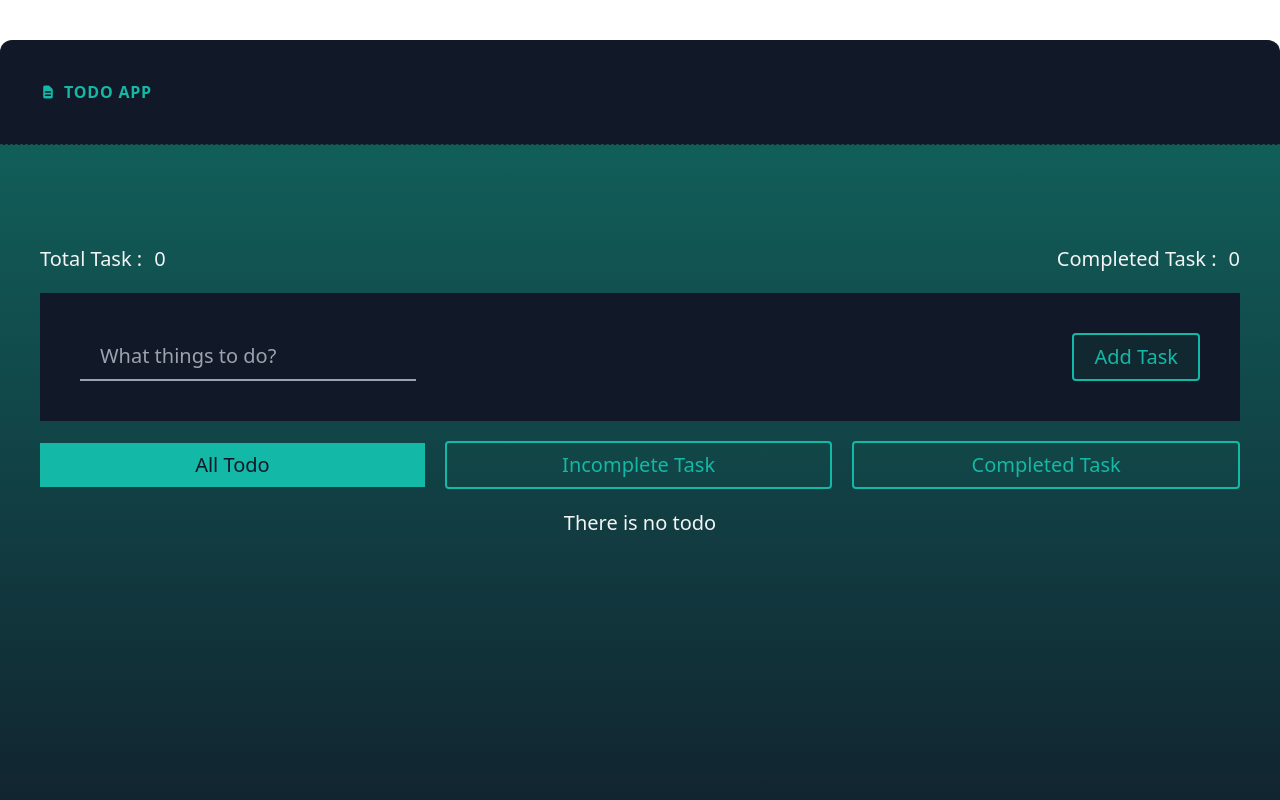
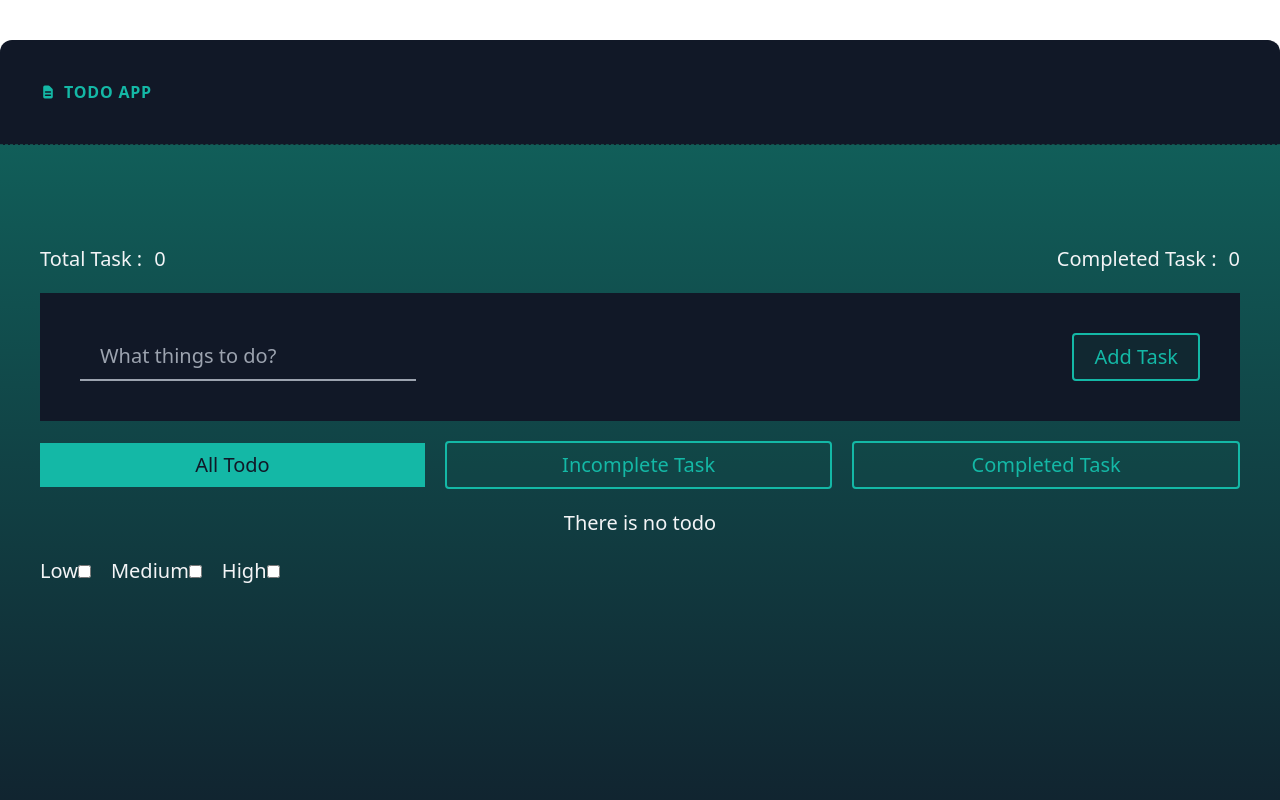
Before and after one commit to Sayadkhan/Todo-List-App, a React (Vite) app: page / in a window 1280 px wide. Shown: the top 800 px of the page. Built offline with nearby package versions, Linux system fonts and the light colour scheme.

Commit message:
filtering opstion added

```diff
--- a/src/components/Todo.jsx
+++ b/src/components/Todo.jsx
@@ -3,9 +3,15 @@ import { MdDelete } from "react-icons/md";
 import { GrCompliance } from "react-icons/gr";
 import { RxCross1 } from "react-icons/rx";
 
-const Todo = ({ todo, toggleComplete, deleteTodo, editTodo }) => {
+const Todo = ({
+  todo,
+  toggleComplete,
+  deleteTodo,
+  editTodo,
+  handlePriorityChange,
+}) => {
   return (
-    <div className="bg-gray-900 flex justify-between w-full mt-5 py-10 px-3">
+    <div className="bg-gray-900 flex flex-col gap-3 md:flex md:flex-row md:justify-between w-full mt-5 py-10 px-3">
       {/* <p>{todo?.task}</p> */}
 
       <div className="flex flex-col">
@@ -20,6 +26,36 @@ const Todo = ({ todo, toggleComplete, deleteTodo, editTodo }) => {
             <span className="text-sm text-red-500">Task is incomplete</span>
           </div>
         )}
+      </div>
+
+      <div className=" flex gap-3 items-center  my-3">
+        <button
+          className={`${
+            todo.priority === "Low"
+              ? "w-4 h-4 object-cover border-[2px] rounded-full bg-red-500"
+              : "w-4 h-4 object-cover border-[2px] rounded-full"
+          }`}
+          value="Low"
+          onClick={(e) => handlePriorityChange(e, todo.id)}
+        ></button>
+        <button
+          className={`${
+            todo.priority === "Medium"
+              ? "w-4 h-4 object-cover border-[2px] rounded-full bg-yellow-500"
+              : "w-4 h-4 object-cover border-[2px] rounded-full"
+          }`}
+          value="Medium"
+          onClick={(e) => handlePriorityChange(e, todo.id)}
+        ></button>
+        <button
+          className={`${
+            todo.priority === "High"
+              ? "w-4 h-4 object-cover border-[2px] rounded-full bg-green-500"
+              : "w-4 h-4 object-cover border-[2px] rounded-full"
+          }`}
+          value="High"
+          onClick={(e) => handlePriorityChange(e, todo.id)}
+        ></button>
       </div>
 
       <div className="flex gap-5">
--- a/src/components/TodoWrapper.jsx
+++ b/src/components/TodoWrapper.jsx
@@ -5,7 +5,9 @@ import EditTodoForm from "./EditTodoForm";
 
 const TodoWrapper = () => {
   const [todos, setTodos] = useState([]);
+  const [filterTodos, setFilterTodos] = useState(todos);
 
+  useEffect(() => setFilterTodos(todos), [todos]);
   const [isCompletedSceen, setIsCompletedSceen] = useState(null);
 
   useEffect(() => {
@@ -20,7 +22,12 @@ const TodoWrapper = () => {
   const addTodo = (todo) => {
     const newTodos = [
       ...todos,
-      { id: Date.now(), task: todo, completed: false, isEditing: false },
+      {
+        id: Date.now(),
+        task: todo,
+        completed: false,
+        isEditing: false,
+      },
     ];
 
     setTodos(newTodos);
@@ -29,8 +36,22 @@ const TodoWrapper = () => {
 
   // function for todo complete or incomplete
   const toggleComplete = (id) => {
-    const newTodos = todos.map((todo) =>
+    const newTodos = todos?.map((todo) =>
       todo.id === id ? { ...todo, completed: !todo.completed } : todo
+    );
+
+    setTodos(newTodos);
+    localStorage.setItem("todos", JSON.stringify(newTodos));
+  };
+
+  const handlePriorityChange = (e, id) => {
+    const newTodos = todos?.map((todo) =>
+      todo.id === id
+        ? {
+            ...todo,
+            priority: e.target.value,
+          }
+        : todo
     );
 
     setTodos(newTodos);
@@ -61,6 +82,19 @@ const TodoWrapper = () => {
     const newTodos = todos.filter((todo) => todo.id !== id);
     setTodos(newTodos);
     localStorage.setItem("todos", JSON.stringify(newTodos));
+  };
+
+  const handlefilterTodo = (e) => {
+    console.log(e.target.value);
+    const { value, checked } = e.target;
+
+    if (checked) {
+      setFilterTodos((prevState) => {
+        return prevState.filter((todo) => todo.priority === value);
+      });
+    } else {
+      setFilterTodos(todos);
+    }
   };
 
   return (
@@ -112,11 +146,11 @@ const TodoWrapper = () => {
         </button>
       </div>
 
-      {/* Rendaring data Base on complete and ncompleted  */}
+      {/* Rendaring data Base on complete and incompleted  */}
       {isCompletedSceen === null ? (
         <div>
-          {todos.length > 0 ? (
-            todos.map((todo) =>
+          {filterTodos.length > 0 ? (
+            filterTodos.map((todo) =>
               todo.isEditing ? (
                 <EditTodoForm key={todo.id} editTask={editTask} todo={todo} />
               ) : (
@@ -126,6 +160,7 @@ const TodoWrapper = () => {
                   deleteTodo={deleteTodo}
                   editTodo={editTodo}
                   toggleComplete={toggleComplete}
+                  handlePriorityChange={handlePriorityChange}
                 />
               )
             )
@@ -154,6 +189,7 @@ const TodoWrapper = () => {
                       deleteTodo={deleteTodo}
                       editTodo={editTodo}
                       toggleComplete={toggleComplete}
+                      handlePriorityChange={handlePriorityChange}
                     />
                   )
                 )
@@ -180,6 +216,7 @@ const TodoWrapper = () => {
                       deleteTodo={deleteTodo}
                       editTodo={editTodo}
                       toggleComplete={toggleComplete}
+                      handlePriorityChange={handlePriorityChange}
                     />
                   )
                 )
@@ -192,6 +229,34 @@ const TodoWrapper = () => {
           )}
         </div>
       )}
+
+      {/* Filtering Opstion for Poirotiy */}
+      <div className="flex gap-5">
+        <div className="low">
+          <label>Low</label>
+          <input
+            onChange={(e) => handlefilterTodo(e)}
+            type="checkbox"
+            value={"Low"}
+          />
+        </div>
+        <div className="medium">
+          <label>Medium</label>
+          <input
+            onChange={(e) => handlefilterTodo(e)}
+            type="checkbox"
+            value={"Medium"}
+          />
+        </div>
+        <div className="high">
+          <label>High</label>
+          <input
+            onChange={(e) => handlefilterTodo(e)}
+            type="checkbox"
+            value={"High"}
+          />
+        </div>
+      </div>
     </div>
   );
 };
```
